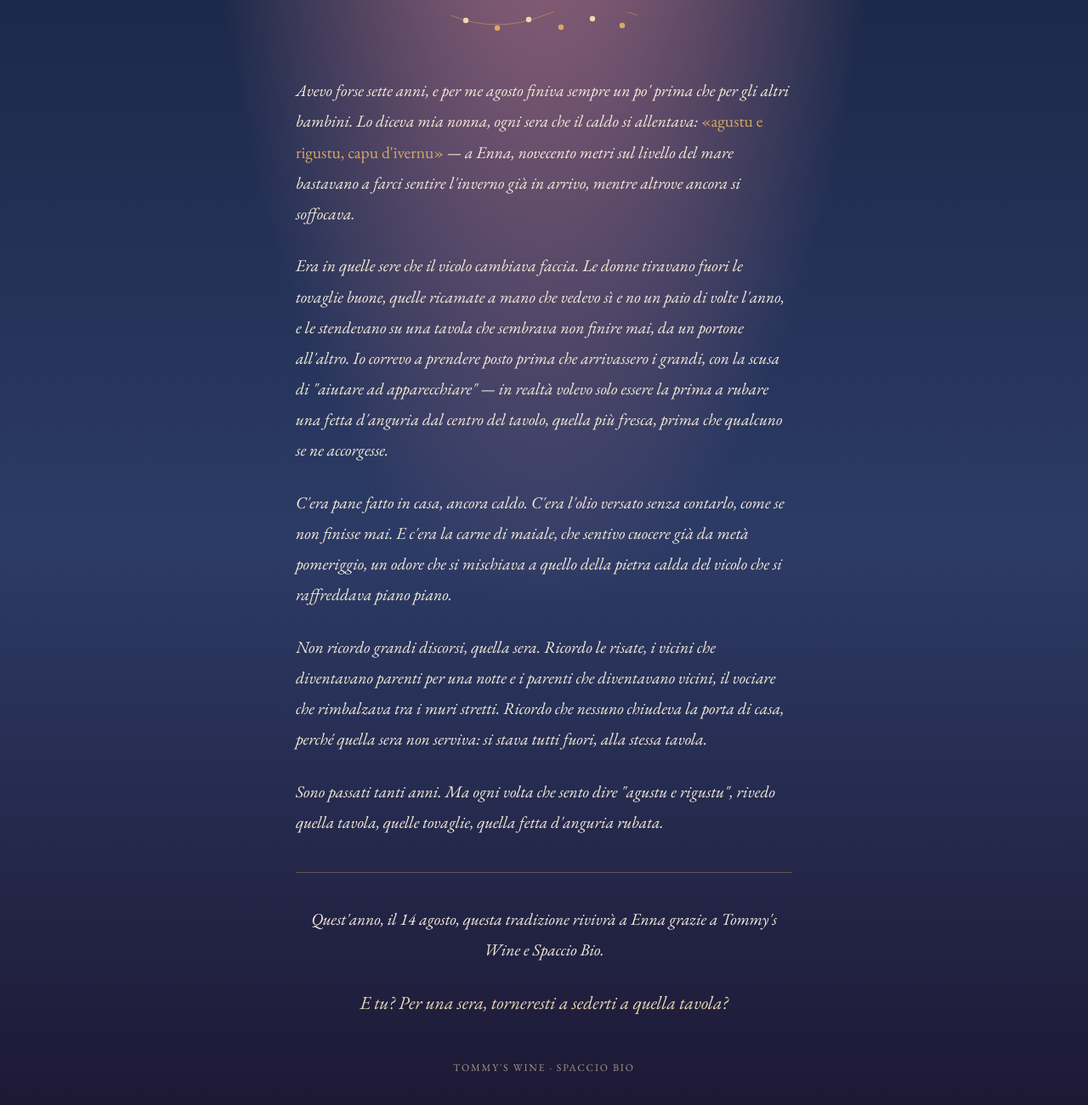
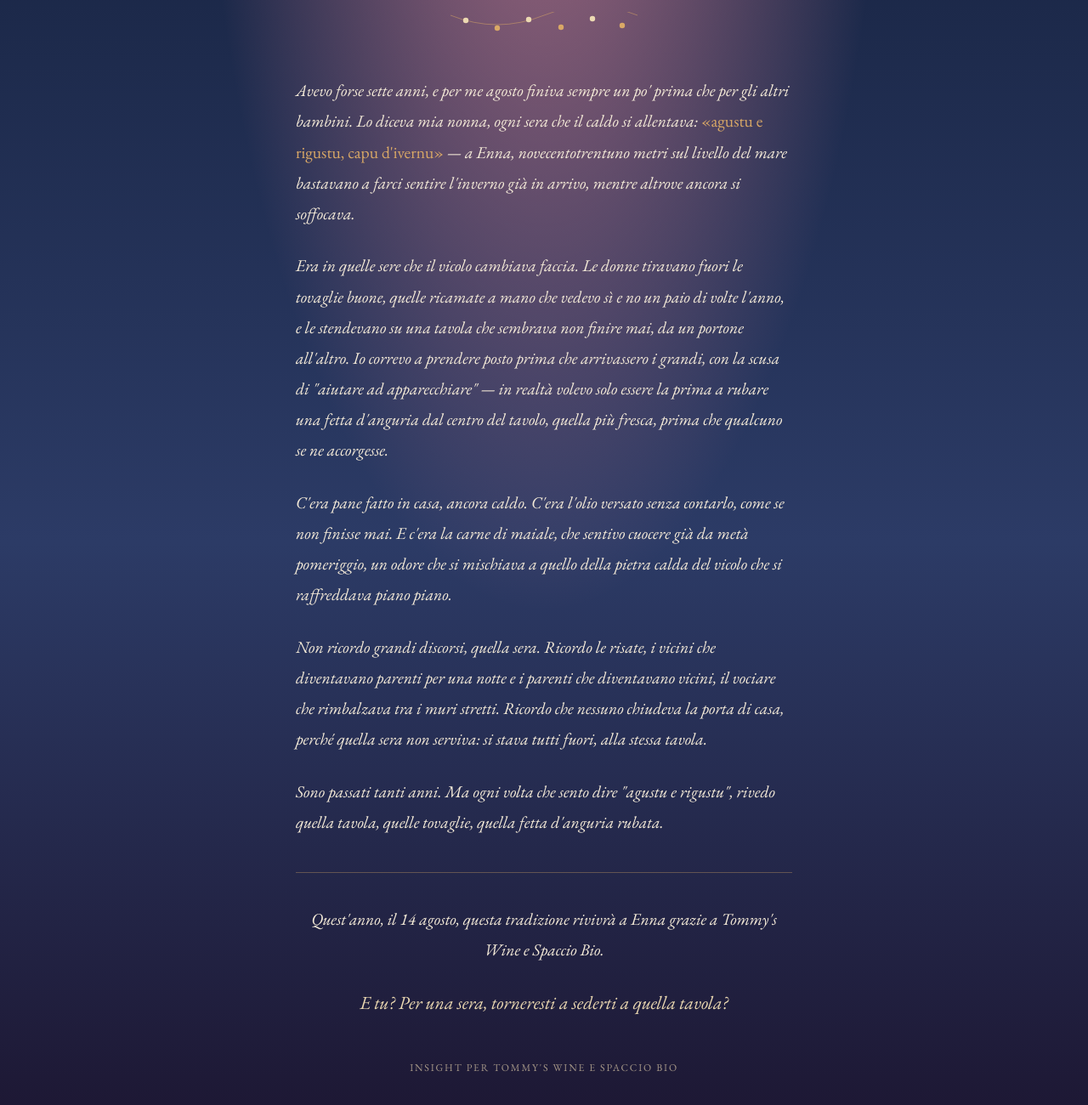
Before and after one commit to robertamancuso77-beep/agustu-rigustu, a plain HTML site: page index.html in a window 1280 px wide. Shown: the part 244-1544 px from the top of the page at 85% size. Drawn offline with nearby package versions, Linux system fonts and the light colour scheme.

Commit message:
Update index.html
aggiornamento dicitura

```diff
--- a/index.html
+++ b/index.html
@@ -148,7 +148,7 @@
   </svg>
 
   <article>
-    <p>Avevo forse sette anni, e per me agosto finiva sempre un po' prima che per gli altri bambini. Lo diceva mia nonna, ogni sera che il caldo si allentava: <span class="dialetto">«agustu e rigustu, capu d'ivernu»</span> — a Enna, novecento metri sul livello del mare bastavano a farci sentire l'inverno già in arrivo, mentre altrove ancora si soffocava.</p>
+    <p>Avevo forse sette anni, e per me agosto finiva sempre un po' prima che per gli altri bambini. Lo diceva mia nonna, ogni sera che il caldo si allentava: <span class="dialetto">«agustu e rigustu, capu d'ivernu»</span> — a Enna, novecentotrentuno metri sul livello del mare bastavano a farci sentire l'inverno già in arrivo, mentre altrove ancora si soffocava.</p>
 
     <p>Era in quelle sere che il vicolo cambiava faccia. Le donne tiravano fuori le tovaglie buone, quelle ricamate a mano che vedevo sì e no un paio di volte l'anno, e le stendevano su una tavola che sembrava non finire mai, da un portone all'altro. Io correvo a prendere posto prima che arrivassero i grandi, con la scusa di "aiutare ad apparecchiare" — in realtà volevo solo essere la prima a rubare una fetta d'anguria dal centro del tavolo, quella più fresca, prima che qualcuno se ne accorgesse.</p>
 
@@ -164,7 +164,7 @@
     </div>
   </article>
 
-  <div class="sponsor-riga">Tommy's Wine · Spaccio Bio</div>
+  <div class="sponsor-riga">Insight per Tommy's Wine e Spaccio Bio</div>
 </main>
 </body>
 </html>
```
